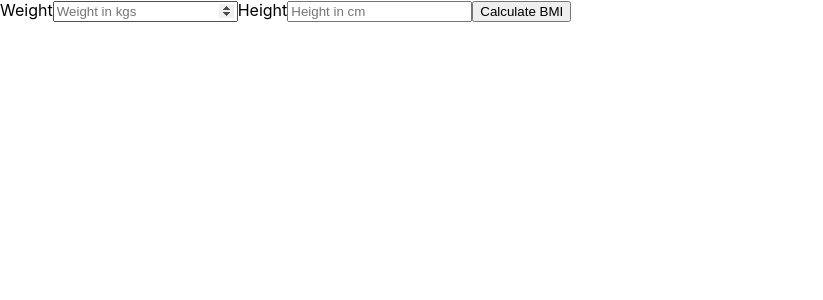
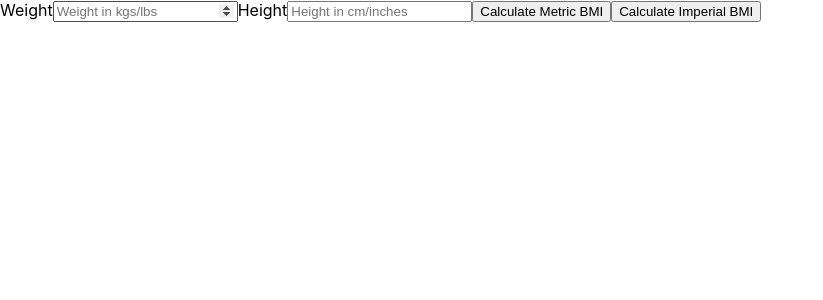
Before and after one commit to EevanR/bmi-react, a React (Create React App) app: page / in a window 1280 px wide. Shown: the top 300 px of the page, without its empty margins (0-823 px from the left). Built offline with nearby package versions, Linux system fonts and the light colour scheme.

Commit message:
add imperial calculation and onclick handler

```diff
--- a/src/App.jsx
+++ b/src/App.jsx
@@ -16,6 +16,15 @@ class App extends Component {
 
   onSubmitHandler = e => {
     e.preventDefault();
+    const [bmiValue, bmiMessage] = calculateBmi(
+      this.state.weight,
+      this.state.height
+    );
+    this.setState({ bmiValue: bmiValue, bmiMessage: bmiMessage });
+  };
+
+  handleAlternate = e => {
+    e.preventDefault();
     const [bmiValue, bmiMessage] = imperialBmi(
       this.state.weight,
       this.state.height
@@ -31,6 +40,7 @@ class App extends Component {
         height={this.state.height}
         onChangeHandler={this.onChangeHandler}
         onSubmitHandler={this.onSubmitHandler}
+        handleAlternate={this.handleAlternate}
       />
       {this.state.bmiValue && (
         <Message
--- a/src/components/Form.jsx
+++ b/src/components/Form.jsx
@@ -7,7 +7,7 @@ const Form = props => {
       <input
         type="number"
         required
-        placeholder="Weight in kgs"
+        placeholder="Weight in kgs/lbs"
         value={props.weight}
         name="weight"
         id="weight"
@@ -17,13 +17,14 @@ const Form = props => {
       <input
         type="number"
         required
-        placeholder="Height in cm"
+        placeholder="Height in cm/inches"
         value={props.height}
         name="height"
         id="height"
         onChange={props.onChangeHandler}
       />
-      <button id='calculate'>Calculate BMI</button>
+      <button id='calculate'>Calculate Metric BMI</button>
+      <button onClick={props.handleAlternate.bind(this)} id='calculateImp'>Calculate Imperial BMI</button>
     </form>
   );
 };
```
